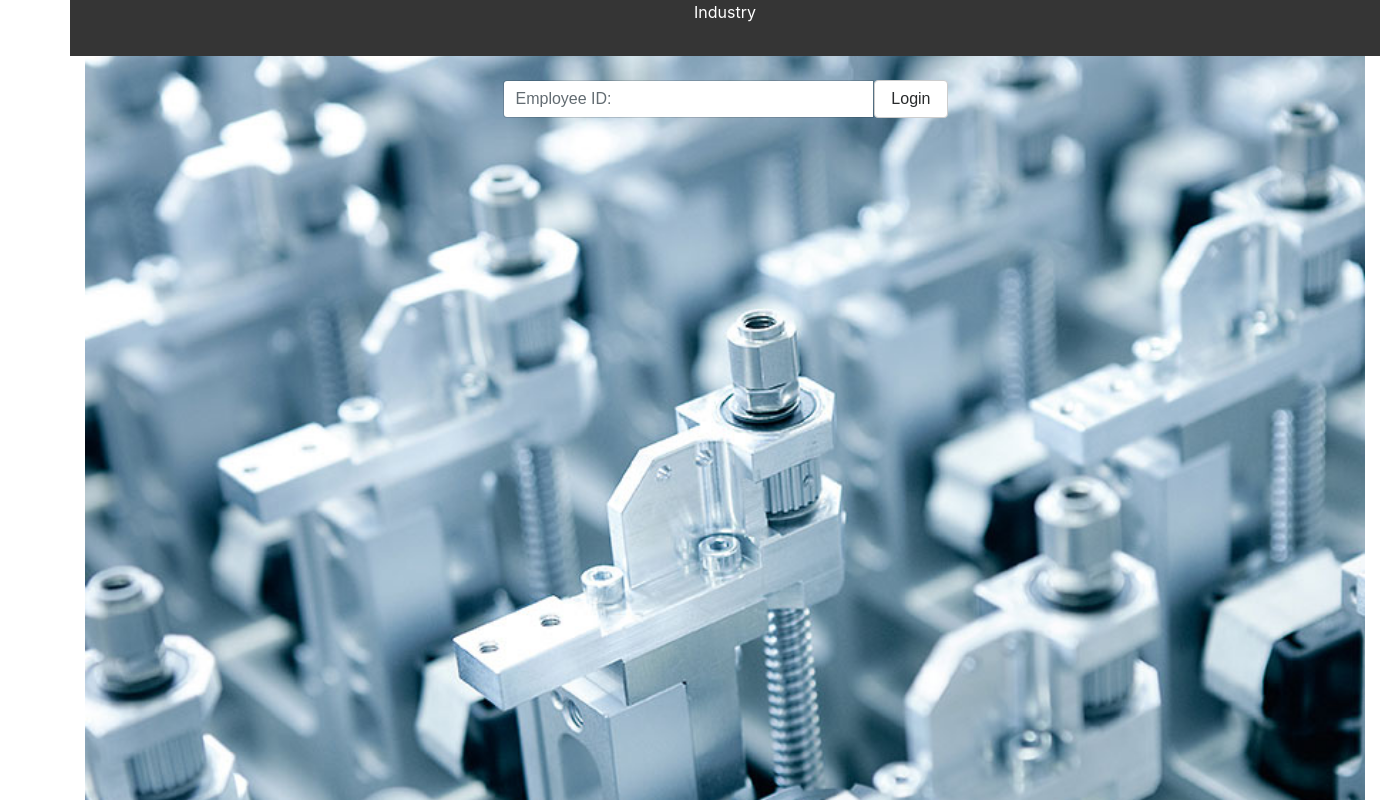
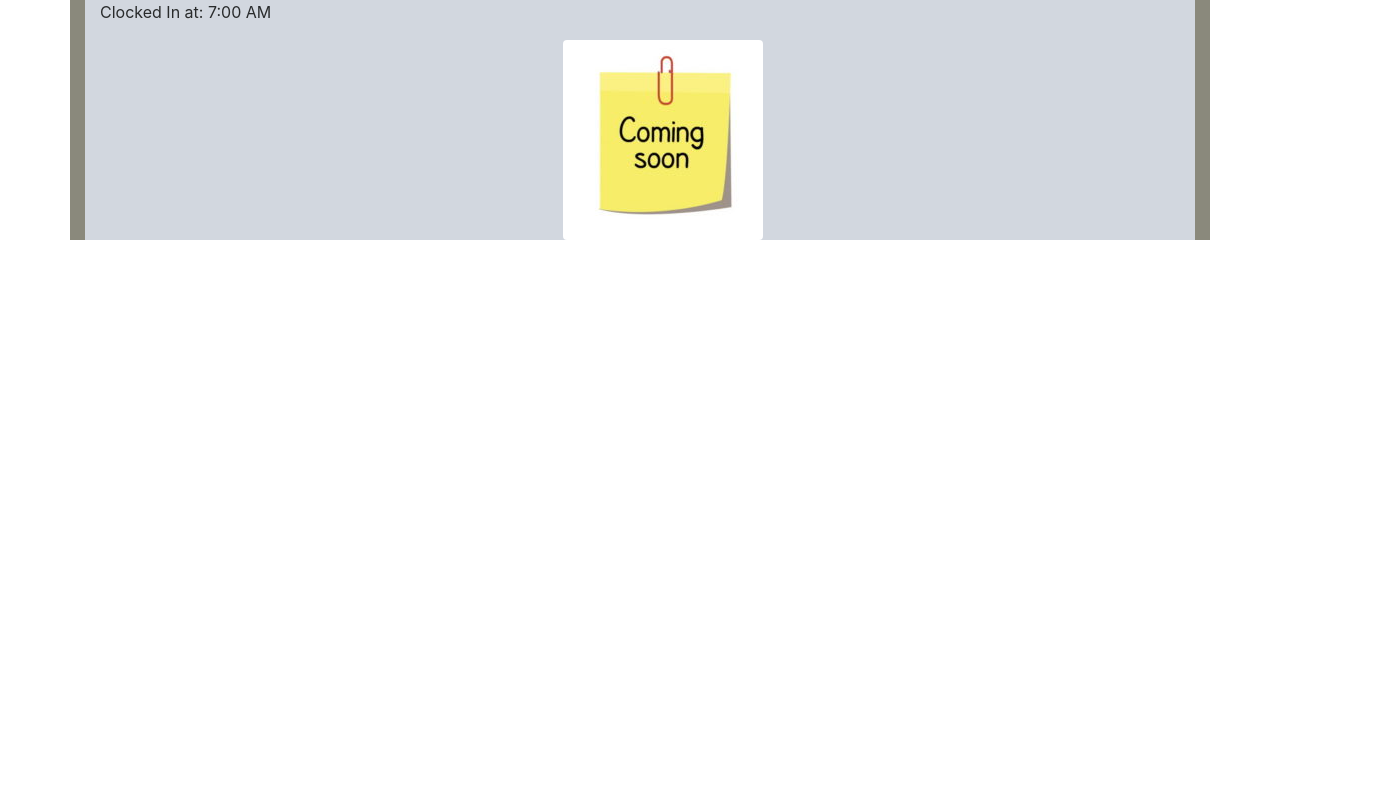
Before and after one commit to atorres6d5/Industry-frontend, a React (Create React App) app in the folder industry/: page / in a window 1280 px wide. Shown: the whole page, 1380 px wide, since content can reach past the window. Built offline with nearby package versions, Linux system fonts and the light colour scheme.

Commit message:
started worker component

```diff
--- a/industry/public/industry.css
+++ b/industry/public/industry.css
@@ -2,12 +2,28 @@
   background-image: url("./images/login_splash.jpg");
   background-size: cover;
   height: 100vh;
-  width: 100vw;
-  flex-grow: 2
+  width: 100%;
+  /* flex-grow: 2; */
+}
+
+.no-gutters {
+ margin-right: 0;
+ margin-left: 0;
+ padding-left: 0;
+ padding-right: 0;
+
+}
+
+.dashboard{
+  background-color: #8A897C;
+}
+
+.workerData{
+  background-color: #D2D7DF
 }
 
 header{
   background-color: #353535;
   color:#FFFFFF;
-  padding-bottom: 2rem
+  padding-bottom: 2rem;
 }
--- a/industry/src/App.js
+++ b/industry/src/App.js
@@ -1,13 +1,13 @@
 import React, { Component } from 'react';
 import Login from './components/Login';
+import UserDash from './containers/userDash'
 
 class App extends Component {
 
-
   render() {
     return (
-      <div className="container">
-        <Login />
+      <div className="container-fluid no-gutters">
+        <UserDash picture={'../../public/images/ComingSoon'}/>
       </div>
     );
   }
--- a/industry/src/components/Login.js
+++ b/industry/src/components/Login.js
@@ -2,7 +2,7 @@ import React from 'react';
 
 const Login = ({}) => (
   <div className="login">
-    <header className="row justify-content-center">Industry</header>
+    <header className="row justify-content-center no-gutters">Industry</header>
     <br/>
     <div className="container">
       <div className="row justify-content-center">
--- /dev/null
+++ b/industry/src/components/Worker.js
@@ -0,0 +1,20 @@
+import React from 'react';
+
+const Worker = ({picture, name, hireDate, clockTime}) => (
+  <div className='container workerData'>
+    <div className="row justify-content-center">
+      <div className="col">
+        <p>Clocked In at: {clockTime}</p>
+      </div>
+    </div>
+    <div className="row justify-content-center">
+      <div className="col-2">
+        <div className="text-center">
+          <img src='./images/ComingSoon.jpg' className="rounded" alt=""/>
+        </div>
+      </div>
+    </div>
+  </div>
+);
+
+export default Worker;
--- /dev/null
+++ b/industry/src/containers/userDash.js
@@ -0,0 +1,19 @@
+import React, { Component } from 'react';
+import Worker from '../components/Worker'
+
+class UserDash extends Component {
+  constructor(props){
+    super(props)
+  }
+
+  render() {
+    return (
+      <div className="container dashboard">
+        <Worker clockTime="7:00 AM" picture={this.props.picture}/>
+      </div>
+    );
+  }
+
+}
+
+export default UserDash;
```
Also changed, not shown: industry/public/images/ComingSoon.jpg (added), 1 other file (tests, documents, lock files or other folders).
